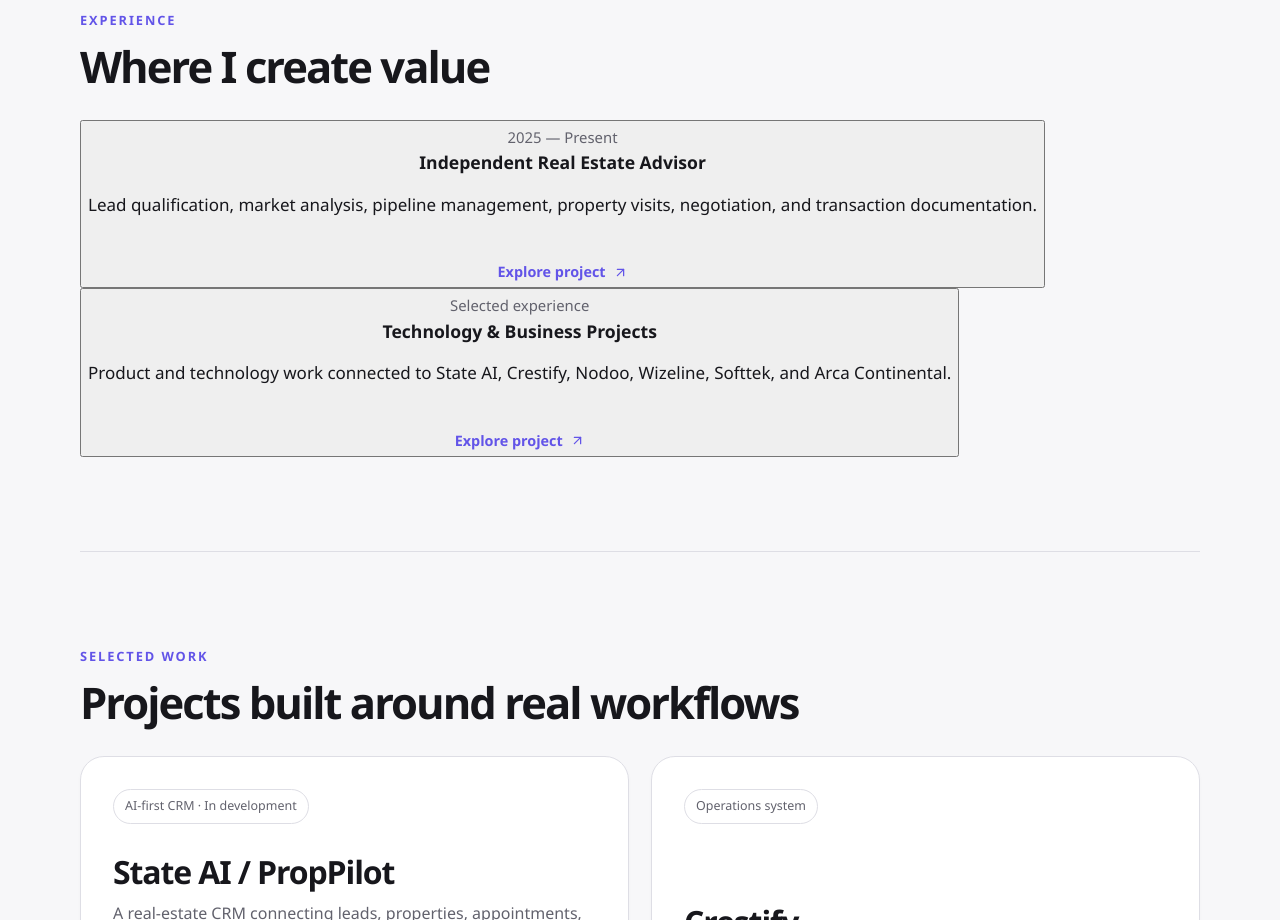
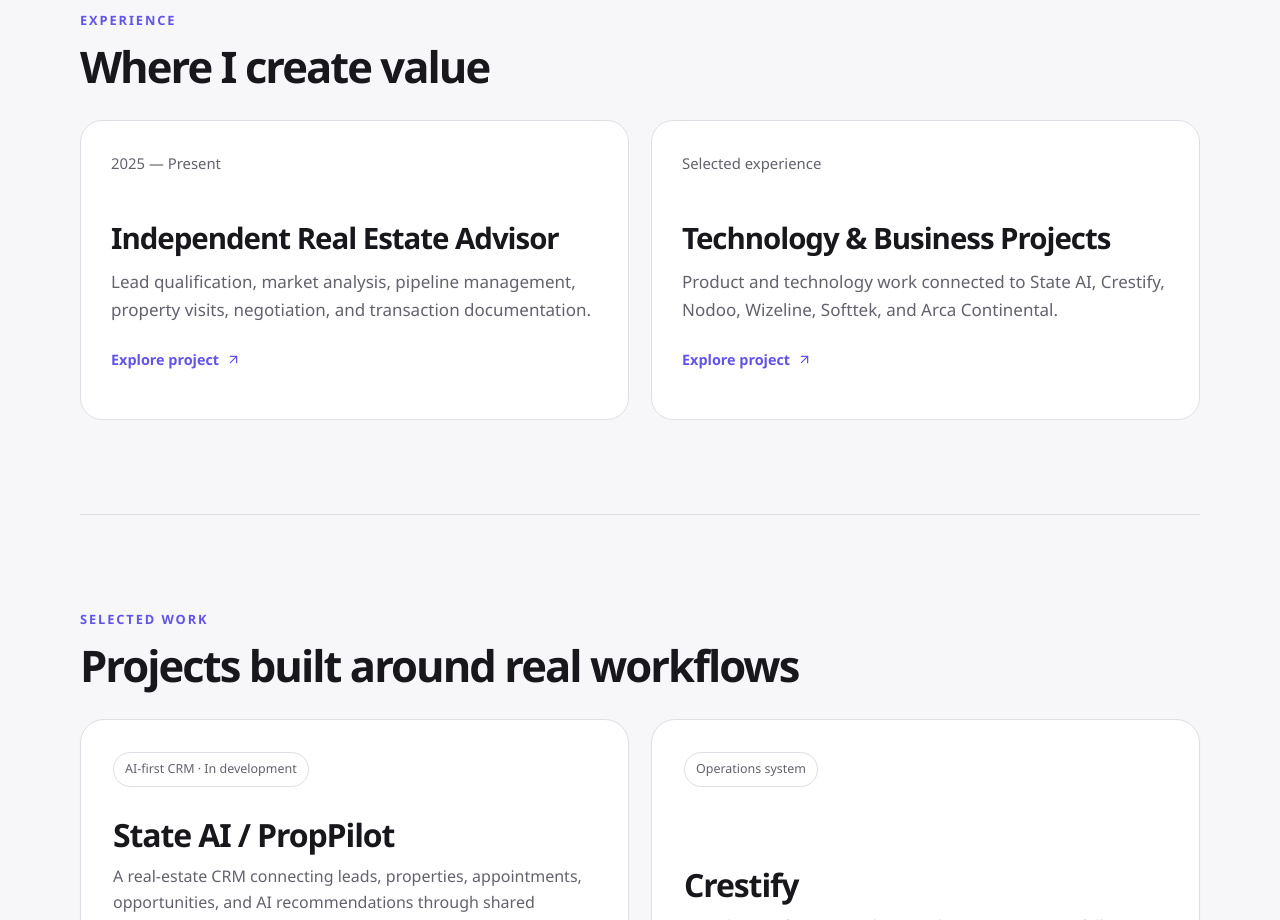
Before and after one commit to h8hyf2rw9y-afk/Portfolio, a React (Vite) app: page / in a window 1280 px wide. Shown: the part 1300-2220 px from the top of the page. Built offline with nearby package versions, Linux system fonts and the light colour scheme.

Commit message:
Style interactive experience cards

```diff
--- a/src/styles.css
+++ b/src/styles.css
@@ -146,3 +146,13 @@
 [data-theme="dark"] .ambient-orb{opacity:.12}
 @media(max-width:820px){.ambient-grid{background-size:54px 54px;opacity:.15}.ambient-orb{filter:blur(75px);opacity:.1}}
 @media(prefers-reduced-motion:reduce){.ambient-orb{animation:none}.intro-screen{display:none}}
+
+.experience-grid{display:grid;grid-template-columns:repeat(2,minmax(0,1fr));gap:22px}
+.experience-card{display:grid;min-height:300px;grid-template-rows:auto 1fr;gap:44px;padding:30px;border:1px solid var(--line);border-radius:22px;color:inherit;background:var(--surface);text-align:left;cursor:pointer;transition:transform .24s ease,box-shadow .24s ease,border-color .24s ease}
+.experience-card:hover{transform:translateY(-5px);border-color:#c7c7d0;box-shadow:var(--shadow)}
+.experience-card:focus-visible{outline:3px solid color-mix(in srgb,var(--accent) 45%,transparent);outline-offset:4px}
+.experience-card time{display:inline-flex;align-self:start}
+.experience-card h3{font-size:clamp(1.45rem,2.3vw,1.9rem);letter-spacing:-.035em}
+.experience-card p{margin:10px 0 0;color:var(--muted);line-height:1.65}
+.experience-modal .detail-block ul{grid-template-columns:1fr 1fr}
+@media(max-width:820px){.experience-grid{grid-template-columns:1fr}.experience-card{min-height:270px;gap:34px;padding:26px}.experience-modal .detail-block ul{grid-template-columns:1fr}}
```
